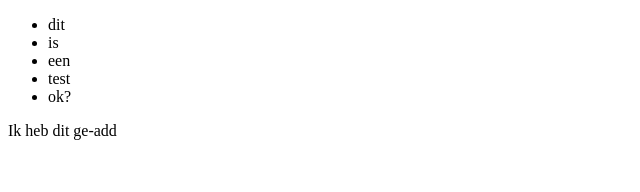
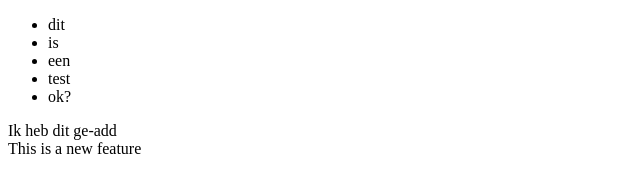
Before and after one commit to rutgerv90/gitRepoTest, a plain HTML site: page index.html in a window 1280 px wide. Shown: the whole page, without its empty margins (0-640 px from the left). Drawn offline with Linux system fonts and the light colour scheme.

Commit message:
added new module

```diff
--- a/index.html
+++ b/index.html
@@ -14,5 +14,6 @@
 		</ul>
 	</div>
 	<div>Ik heb dit ge-add</div>
+	<div class="module-1">This is a new feature</div>
 </body>
 </html>
```
